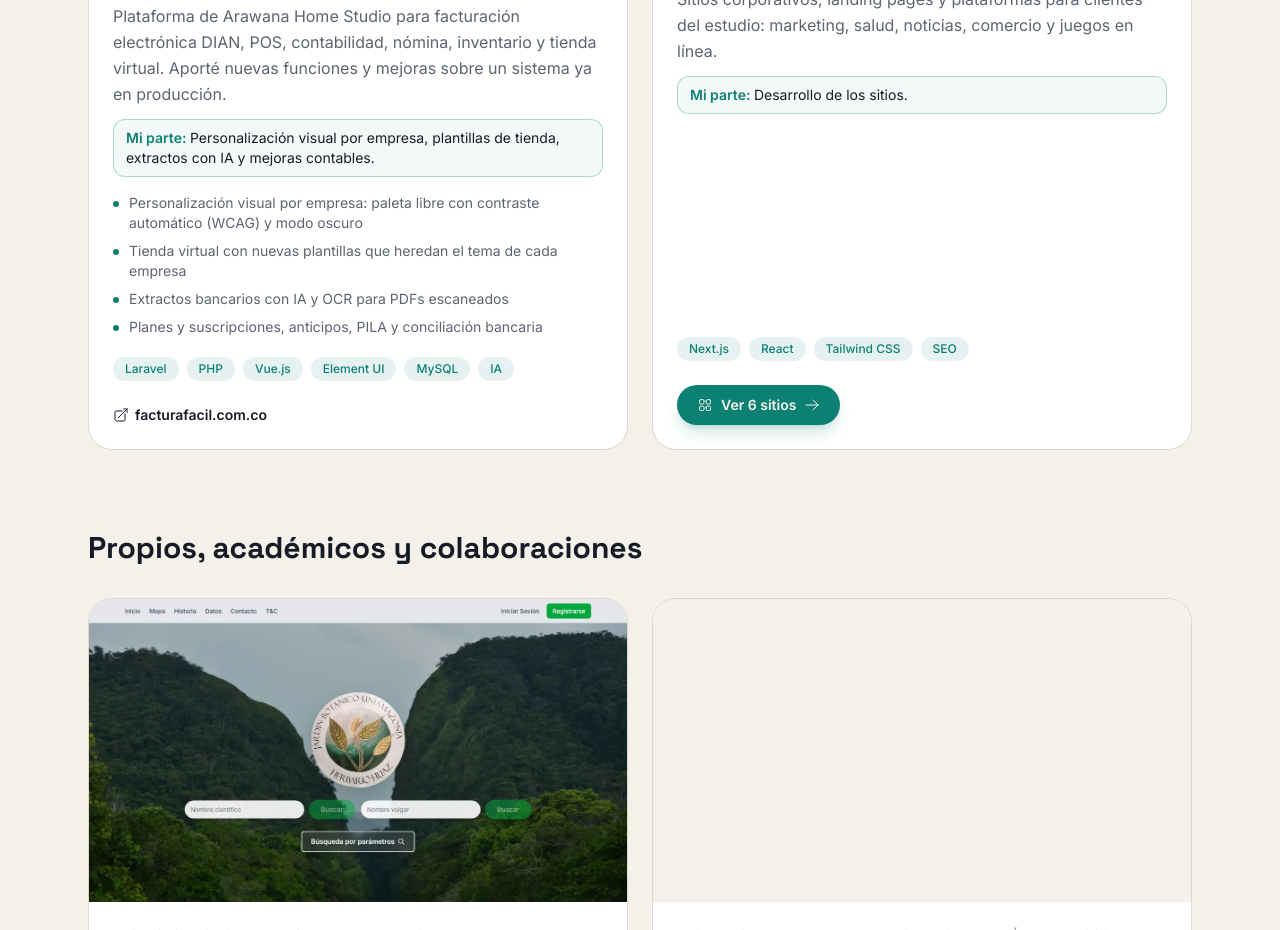
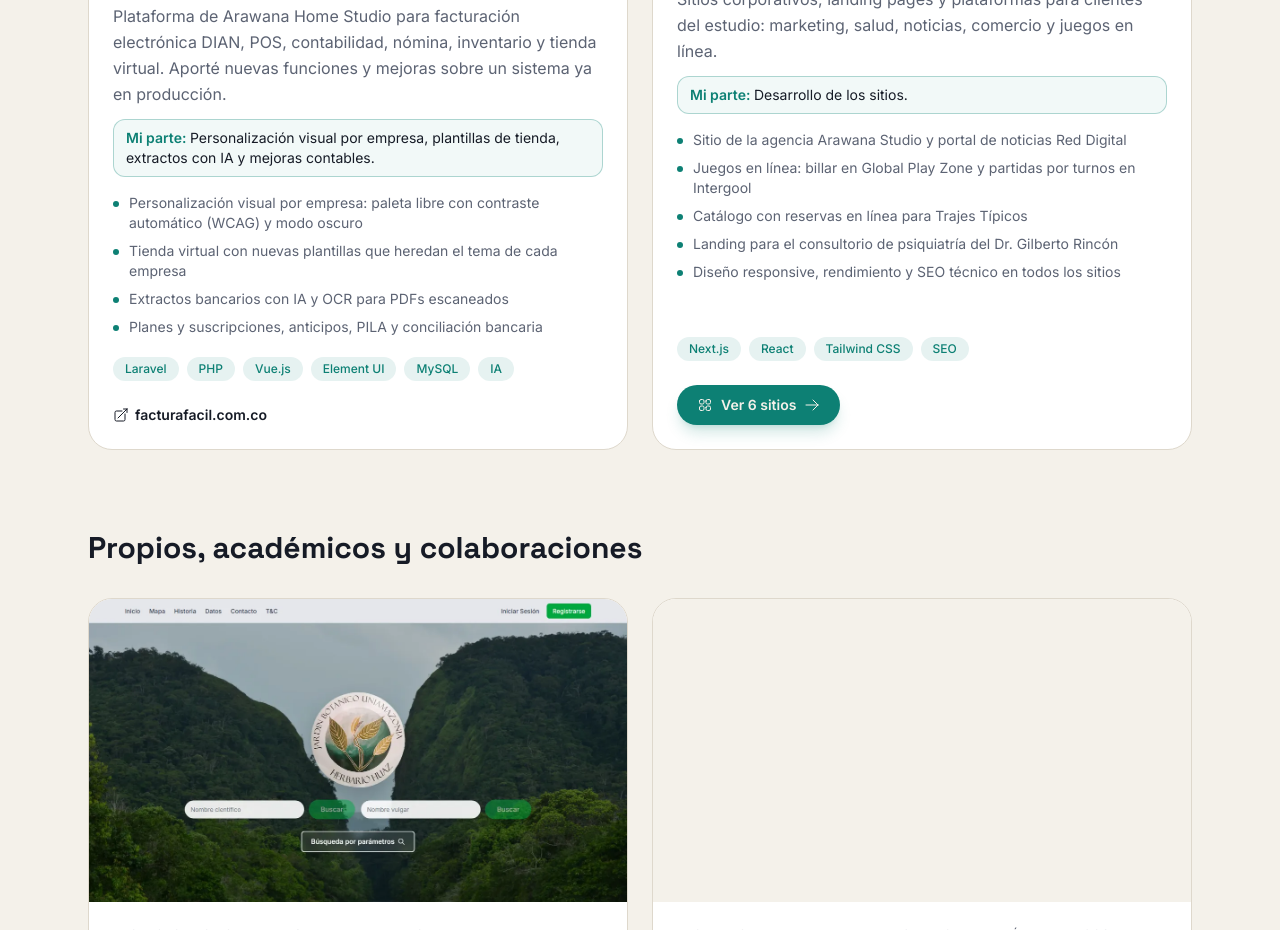
Before and after one commit to Micha852/portafolio, a Next.js app: page / in a window 1280 px wide. Shown: the part 4300-5230 px from the top of the page. Built offline with nearby package versions, Linux system fonts and the light colour scheme.

Commit message:
Add project highlights for Arawana Studio and related sites

```diff
--- a/src/data/profile.js
+++ b/src/data/profile.js
@@ -242,6 +242,13 @@
     mine: "Desarrollo de los sitios.",
     description:
       "Sitios corporativos, landing pages y plataformas para clientes del estudio: marketing, salud, noticias, comercio y juegos en línea.",
+    highlights: [
+      "Sitio de la agencia Arawana Studio y portal de noticias Red Digital",
+      "Juegos en línea: billar en Global Play Zone y partidas por turnos en Intergool",
+      "Catálogo con reservas en línea para Trajes Típicos",
+      "Landing para el consultorio de psiquiatría del Dr. Gilberto Rincón",
+      "Diseño responsive, rendimiento y SEO técnico en todos los sitios",
+    ],
     image: "",
     tags: ["Next.js", "React", "Tailwind CSS", "SEO"],
     links: [],
```
